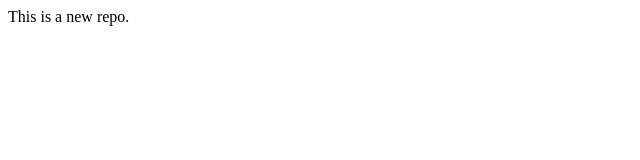
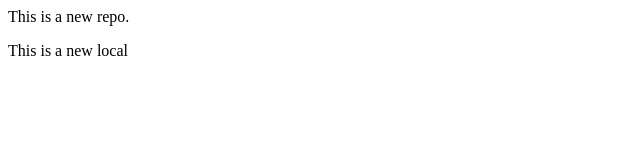
Before and after one commit to Ashutosh2526/localrepo, a plain HTML site: page index.html in a window 1280 px wide. Shown: the whole page, without its empty margins (0-640 px from the left). Drawn offline with Linux system fonts and the light colour scheme.

Commit message:
Add new feature

```diff
--- a/index.html
+++ b/index.html
@@ -1 +1,2 @@
 <p>This is a new repo.</p>
+<p> This is a new local</p>
```
